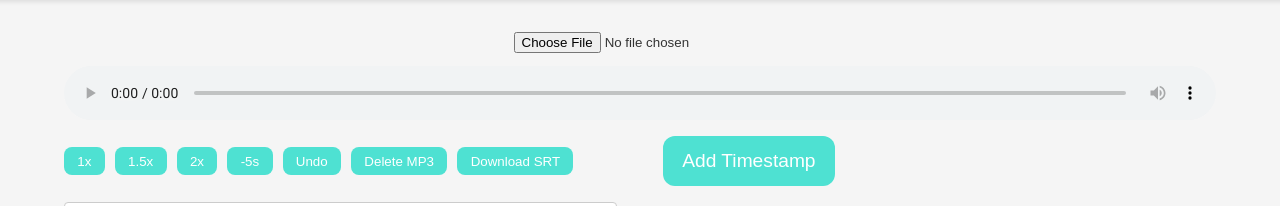
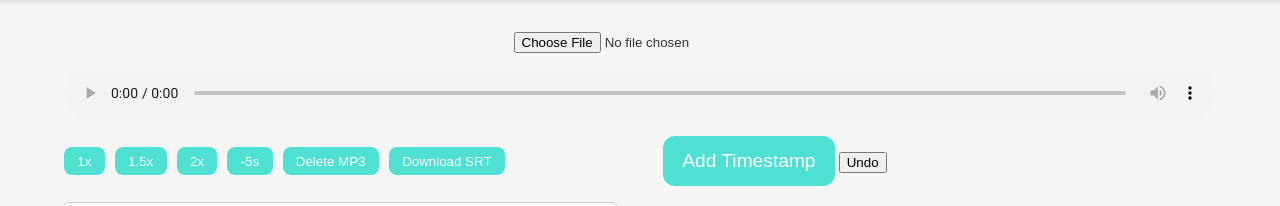
Before and after one commit to MOKINE10/MUSIC_CAPTION_APP, a Flask app: page / in a window 1280 px wide. Shown: the part 44-250 px from the top of the page. Run offline with Flask 2, Linux system fonts and the light colour scheme.

Commit message:
Update index.html

```diff
--- a/templates/index.html
+++ b/templates/index.html
@@ -21,8 +21,7 @@
                     <button onclick="setPlaybackRate(1.5)">1.5x</button>
                     <button onclick="setPlaybackRate(2)">2x</button>
                     <button onclick="rewind()">-5s</button>
-                    <button onclick="undoTimestamp()">Undo</button>
-                    <button onclick="deleteMp3()">Delete MP3</button>
+                    <button class="delete-mp3-button" onclick="deleteMp3()">Delete MP3</button>
                     <button onclick="downloadSRT()">Download SRT</button>
                 </div>
                 <textarea id="captionInput" rows="10" placeholder="Paste your captions here..."></textarea>
@@ -32,7 +31,10 @@
                 <textarea id="srtText" rows="10" placeholder="SRT content will appear here..." readonly></textarea>
             </div>
             <div class="right-container">
-                <button class="add-timestamp-button" onclick="addTimestamp()">Add Timestamp</button>
+                <div class="timestamp-undo-container">
+                    <button class="add-timestamp-button" onclick="addTimestamp()">Add Timestamp</button>
+                    <button class="undo-button" onclick="undoTimestamp()">Undo</button>
+                </div>
                 <table id="captionTable" border="1">
                     <colgroup>
                         <col style="width: 12%">
```
